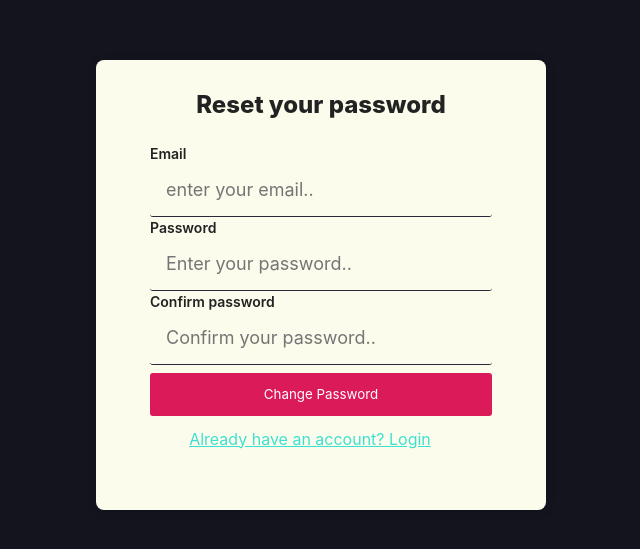
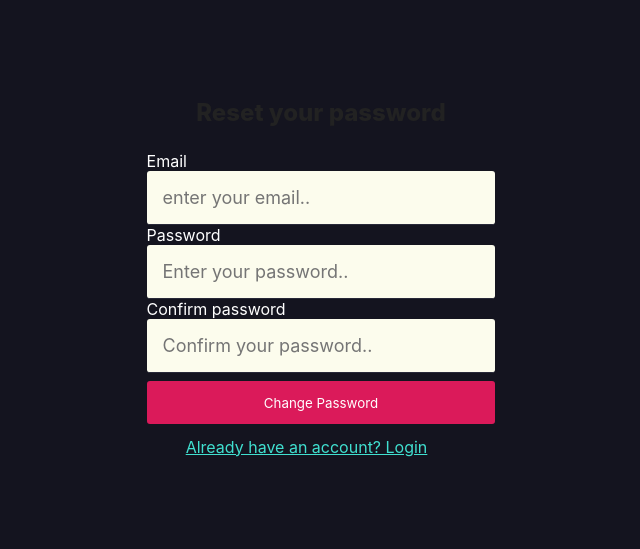
Before and after one commit to thexahmed00/BaaS-ChatApp, a React (Vite) app: page /forgetpage in a window 1280 px wide. Shown: the part 115-664 px from the top of the page, without its empty margins (319-959 px from the left). Built offline with nearby package versions, Linux system fonts and the light colour scheme; no server answers.

Commit message:
Resolve conflict

```diff
--- a/src/index.css
+++ b/src/index.css
@@ -5,8 +5,8 @@
   --secondaryBgColor: rgba(27, 27, 39, 1);
   --borderColor1: rgba(40, 41, 57, 1);
   --borderColor2: rgba(79, 86, 105, 1);
+  --logintextcolor: Black;
   --textColorMain: #fff;
-  --logintextcolor: Black;
   --textColorSecondary: rgb(226, 227, 232);
   --themeColorMain: rgba(219, 26, 90, 1);
   --themeColorSecondary: #386fd2;
@@ -73,16 +73,6 @@ body {
   padding-right: 12%;
 }
 
-.Auth-form-forgetpass {
-  width: 450px;
-  height: 450px;
-  box-shadow: rgb(0 0 0 / 16%) 1px 1px 10px;
-  padding-top: 30px;
-  padding-bottom: 20px;
-  border-radius: 8px;
-  background-color: rgb(252, 252, 237);
-}
-
 .Auth-form-title {
   text-align: center;
   margin-bottom: 1em;
@@ -90,13 +80,6 @@ body {
   color: rgb(34, 34, 34);
   font-weight: 800;
 }
-
-.label {
-  font-size: 14px;
-  font-weight: 600;
-  color: rgb(34, 34, 34);
-}
-
 
 .Auth--field {
   display: flex;
```
